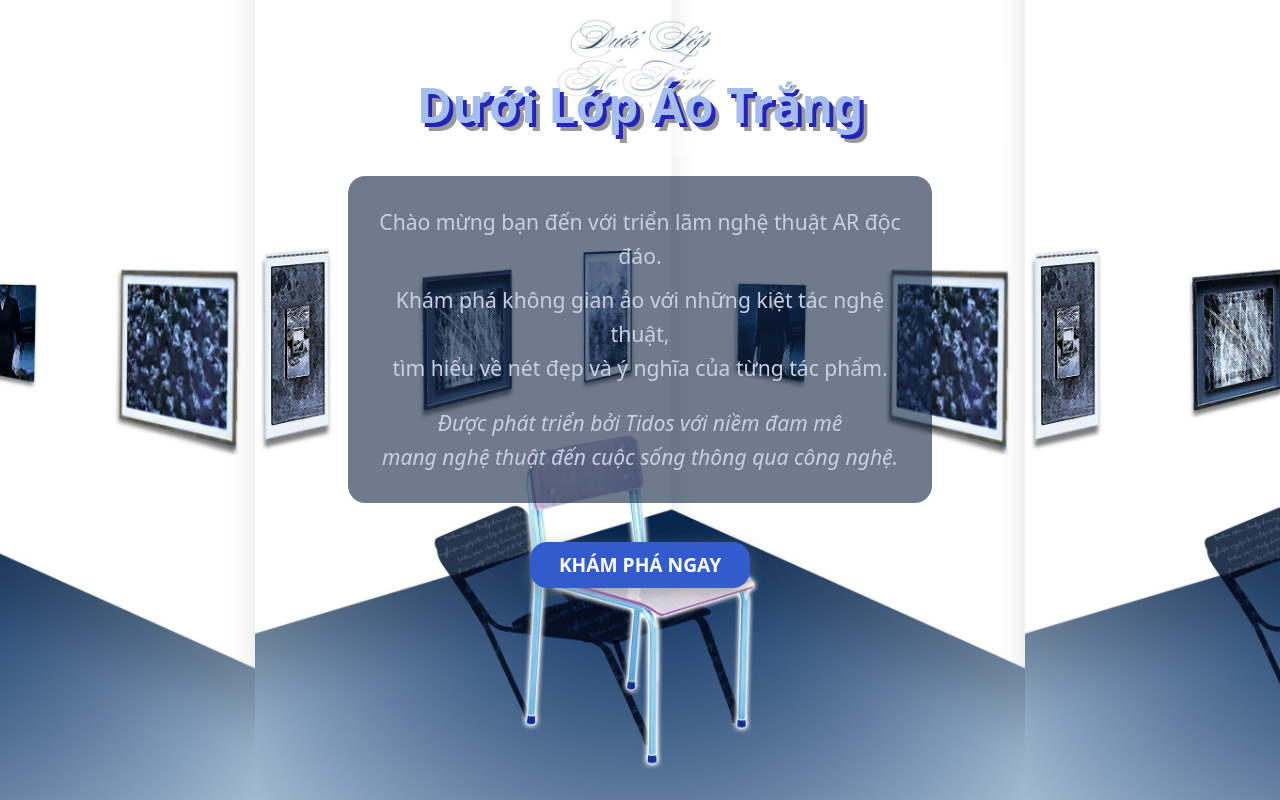
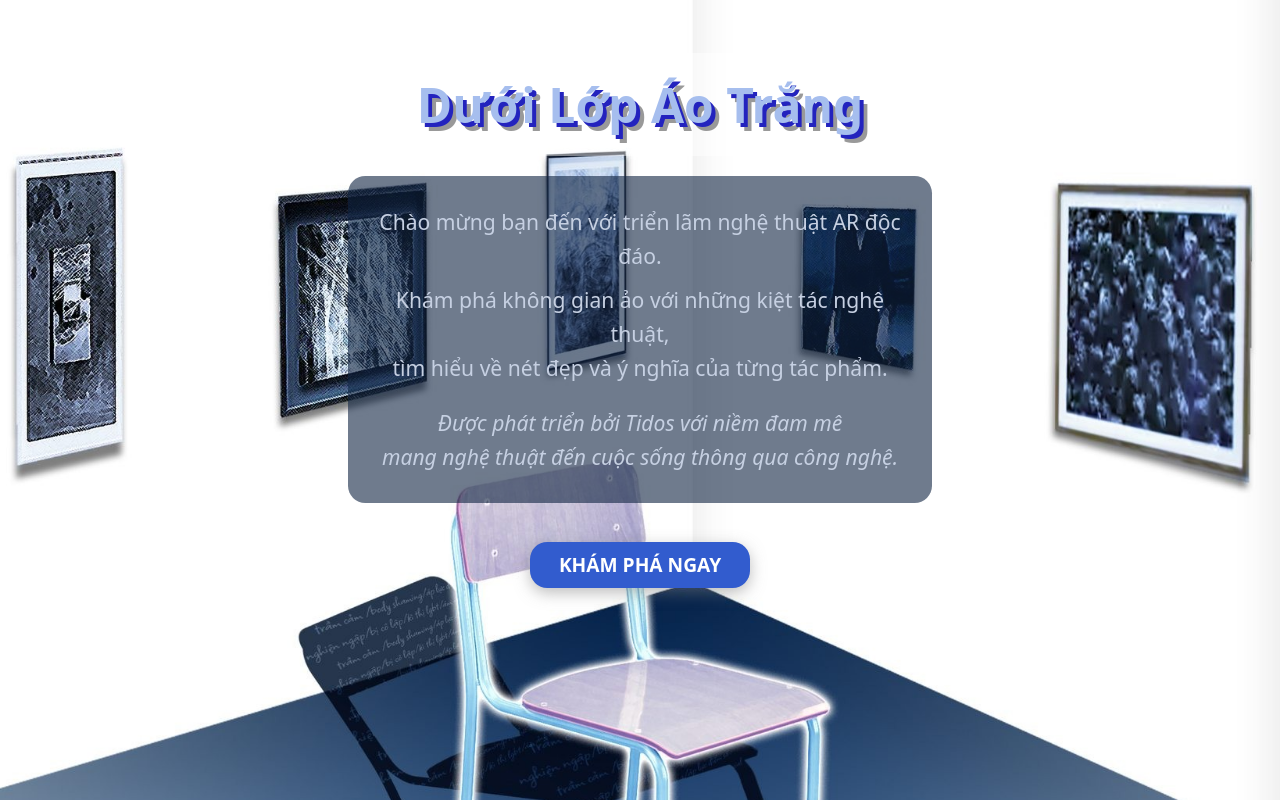
Before and after one commit to TuTaiTungTaTungTang/tidos, a React (Create React App) app: page / in a window 1280 px wide. Built offline with nearby package versions, Linux system fonts and the light colour scheme.

Commit message:
fix reload khong hien bg

```diff
--- a/src/App.js
+++ b/src/App.js
@@ -38,7 +38,10 @@ function LoadingScreen() {
 function IntroScreen({ onStart }) {
   return (
     <div className="intro-overlay" style={{
-      backgroundImage: 'url(img/intro.jpg)', backgroundSize: 'contain', backgroundPosition: 'center'
+      backgroundImage: 'url(img/intro.jpg)',
+      backgroundSize: 'cover',
+      backgroundPosition: 'center',
+      backgroundRepeat: 'no-repeat'
     }}>
       <div className="intro-content">
         <div className="intro-text">
```
